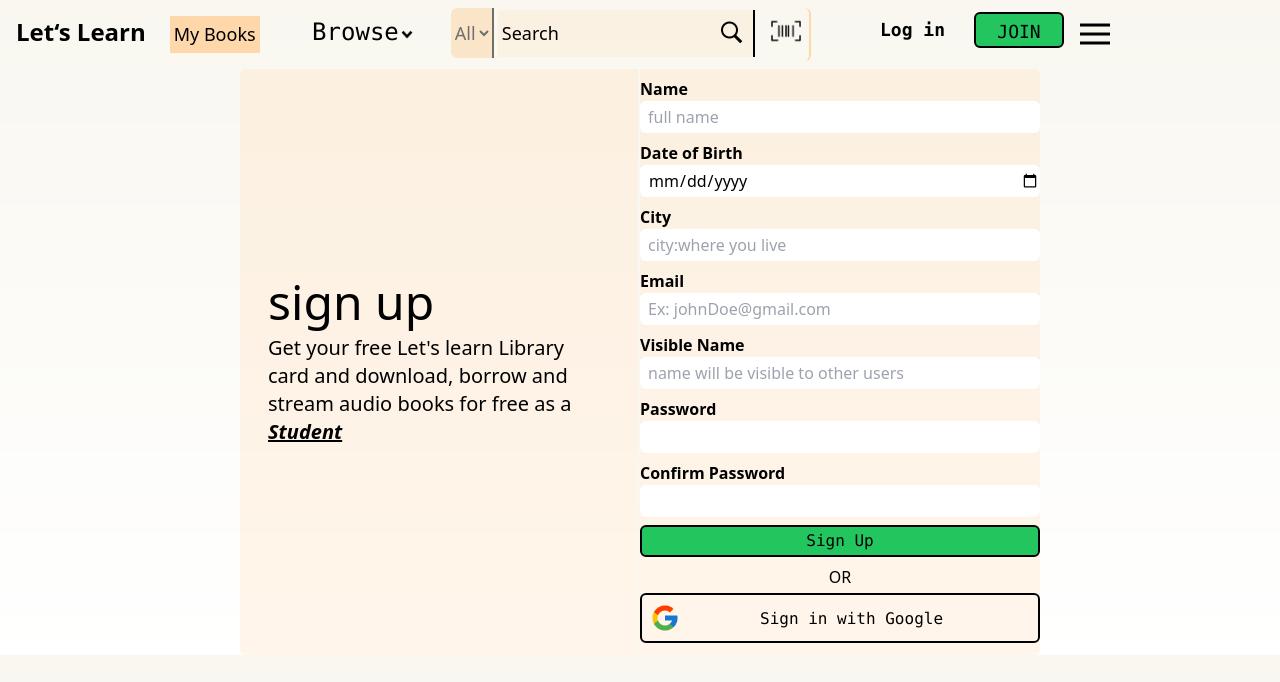
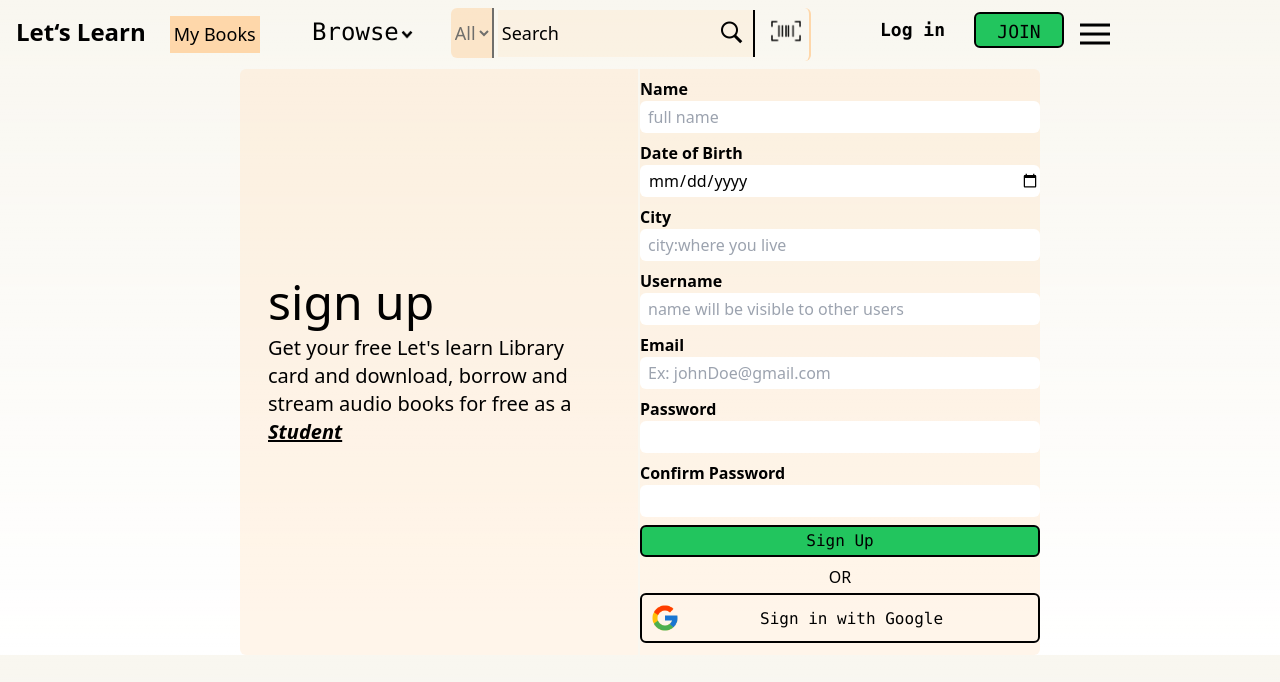
Before and after one commit to CoDedArch/LibraryFrontend, a Next.js app in the folder library-app/: page /signup in a window 1280 px wide. Shown: the top 682 px of the page. Built offline with nearby package versions, Linux system fonts and the light colour scheme; a web font is replaced by a local one.

Commit message:
modify: signup page

```diff
--- a/library-app/src/app/signup/page.tsx
+++ b/library-app/src/app/signup/page.tsx
@@ -1,5 +1,25 @@
+"use client"
+import { headers } from "next/headers";
 import Image from "next/image";
+
+const SIGNUP_URL = ""
 export default function Signup() {
+    function handleSubmit(event: React.FormEvent<HTMLFormElement>) {
+        event.preventDefault()
+        console.log(event, event.target);
+        const form = event.target as HTMLFormElement;
+        const formData = new FormData(form)
+        const objectFromForm = Object.fromEntries(formData)
+        const jsonData = JSON.stringify(objectFromForm);
+        const requestOptions = {
+            method: "POST",
+            headers: {
+                "Content-Type": "application/json"
+            },
+            body: jsonData
+        }
+        // fetch(url, requestOptions)
+    }
     return (
         <>
             <section className="mt-[3em] md:mt-0 md:flex bg-orange-200 md:mx-[15em] bg-opacity-25 h-fit justify-between rounded-md">
@@ -10,21 +30,21 @@ export default function Signup() {
                     </h2>
                 </div>
                 <div className="md:w-1/2 flex flex-col items-center pb-3">
-                    <form action="" className="p-2">
+                    <form onSubmit={handleSubmit} className="p-2">
                         <legend className="font-bold">Name</legend>
-                        <input type="text" placeholder="full name"  className="w-[17em] h-[2em] md:w-[25em] rounded-md outline-none pl-2"/>
+                        <input required type="text" name="fullname" placeholder="full name" className="w-[17em] h-[2em] md:w-[25em] rounded-md outline-none pl-2"/>
                         <legend className="font-bold pt-2">Date of Birth</legend>
-                        <input type="date" name="" id="" placeholder="date of birth" className="w-[17em] h-[2em] md:w-[25em] rounded-md outline-none pl-2" />
+                        <input required type="date" name="birthday" id="" placeholder="date of birth" className="w-[17em] h-[2em] md:w-[25em] rounded-md outline-none pl-2" />
                         <legend className="font-bold pt-2">City</legend>
-                        <input type="text" placeholder="city:where you live" className="w-[17em] h-[2em] md:w-[25em] rounded-md outline-none pl-2" />
+                        <input required type="text" name="city" placeholder="city:where you live" className="w-[17em] h-[2em] md:w-[25em] rounded-md outline-none pl-2" />
+                        <legend className="font-bold pt-2">Username</legend>
+                        <input required type="text" name="username" placeholder="name will be visible to other users" className="w-[17em] h-[2em] md:w-[25em] rounded-md outline-none pl-2" />
                         <legend className="font-bold pt-2">Email</legend>
-                        <input type="email" name="" id="" placeholder="Ex: johnDoe@gmail.com" className="w-[17em] h-[2em] md:w-[25em] rounded-md outline-none pl-2" />
-                        <legend className="font-bold pt-2">Visible Name</legend>
-                        <input type="text" placeholder="name will be visible to other users" className="w-[17em] h-[2em] md:w-[25em] rounded-md outline-none pl-2" />
+                        <input required type="email" name="email" id="" placeholder="Ex: johnDoe@gmail.com" className="w-[17em] h-[2em] md:w-[25em] rounded-md outline-none pl-2" />
                         <legend className="font-bold pt-2">Password</legend>
-                        <input type="password" name="" id="" className="w-[17em] h-[2em] md:w-[25em] rounded-md outline-none pl-2" />
+                        <input required type="password" name="password" id="" className="w-[17em] h-[2em] md:w-[25em] rounded-md outline-none pl-2" />
                         <legend className="font-bold pt-2">Confirm Password</legend>
-                        <input type="password" name="" id="" className="w-[17em] h-[2em] md:w-[25em] rounded-md outline-none pl-2" />
+                        <input required type="password" name="confirmpassword" id="" className="w-[17em] h-[2em] md:w-[25em] rounded-md outline-none pl-2" />
                         <br />
                         <button type="submit" className="bg-green-500 hover:bg-creamy-100 hover:text-green-500 hover:border-green-500 transition-all w-[17em] h-[2em] md:w-[25em] rounded-md font-mono border-solid border-2 border-black mt-2">Sign Up</button>
                     </form>
```
